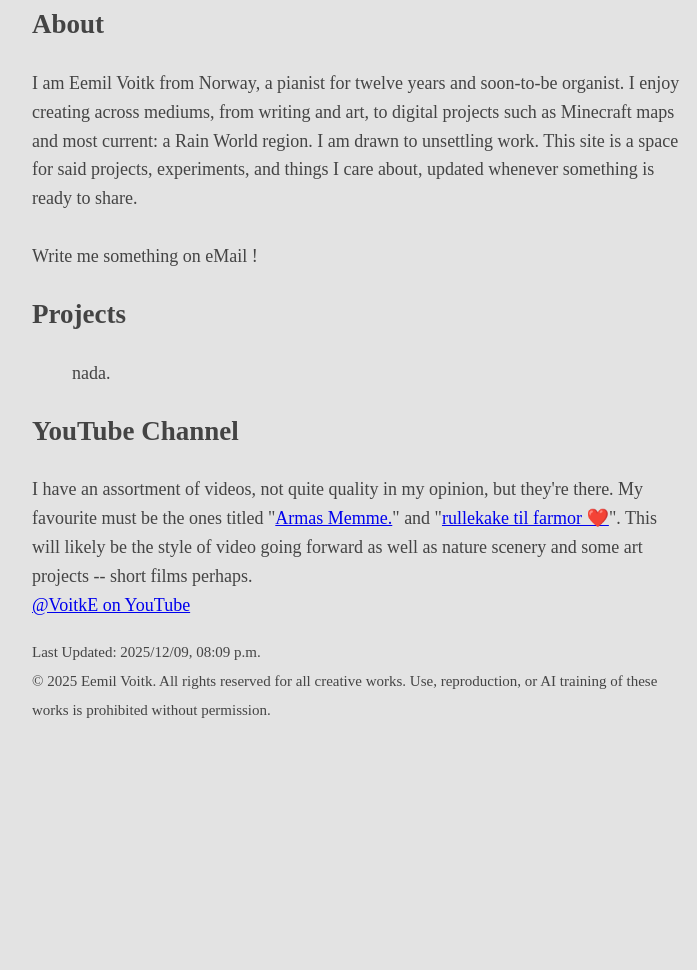
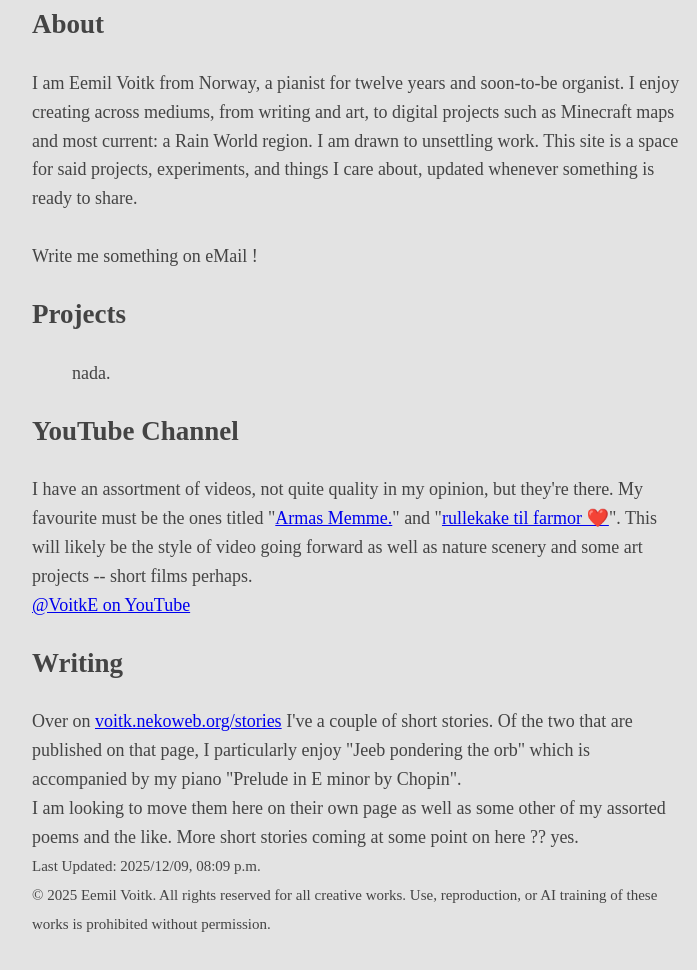
Before and after one commit to Eemil-Voitk/Eemil-Voitk, a plain HTML site: page index.html in a window 1280 px wide. Shown: the part 370-1340 px from the top of the page, without its empty margins (283-980 px from the left). Before the commit the page ends 1134 px from the top, so only its background shows below. Drawn offline with Linux system fonts and the light colour scheme.

Commit message:
added "Writing"

```diff
--- a/index.html
+++ b/index.html
@@ -76,6 +76,8 @@
         <h2>YouTube Channel</h2>
         <p>I have an assortment of videos, not quite quality in my opinion, but they're there. My favourite must be the ones titled "<a alt="My YouTube channel named VoitkE - profile picture of a painted dog (Indi <3)" href="https://www.youtube.com/watch?v=NsQZMYUBl-4">Armas Memme.</a>" and "<a alt="My YouTube channel named VoitkE - profile picture of a painted dog (Indi <3)" href="https://youtu.be/Zf_xAyDm4fc">rullekake til farmor ❤️</a>". This will likely be the style of video going forward as well as nature scenery and some art projects -- short films perhaps.<br><a alt="My YouTube channel named VoitkE - profile picture of a painted dog (Indi <3)" href="https://www.youtube.com/@VoitkE">@VoitkE on YouTube</a></p>
     </section>
+    <section><h2>Writing</h2>
+    Over on <a href="https://voitk.nekoweb.org/stories.html">voitk.nekoweb.org/stories</a> I've a couple of short stories. Of the two that are published on that page, I particularly enjoy "Jeeb pondering the orb" which is accompanied by my piano "Prelude in E minor by Chopin". <br>I am looking to move them here on their own page as well as some other of my assorted poems and the like. More short stories coming at some point on here ?? yes.</section>
 </main>
 
 <footer>
```
